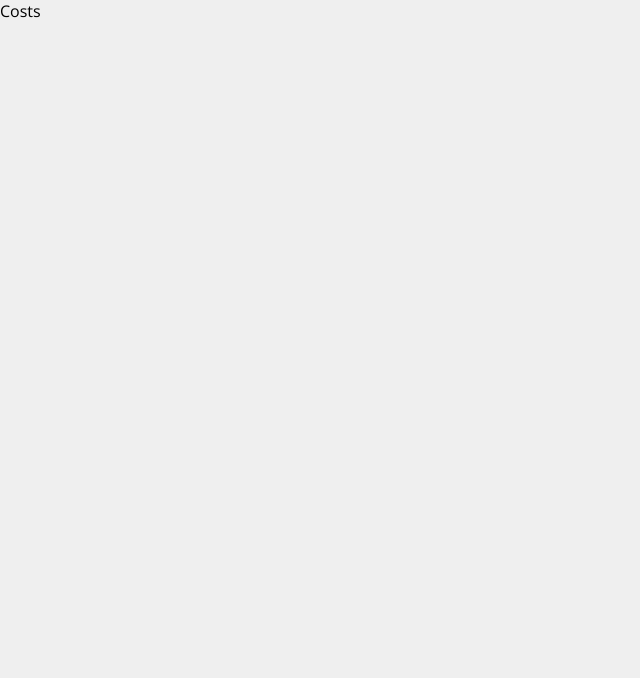
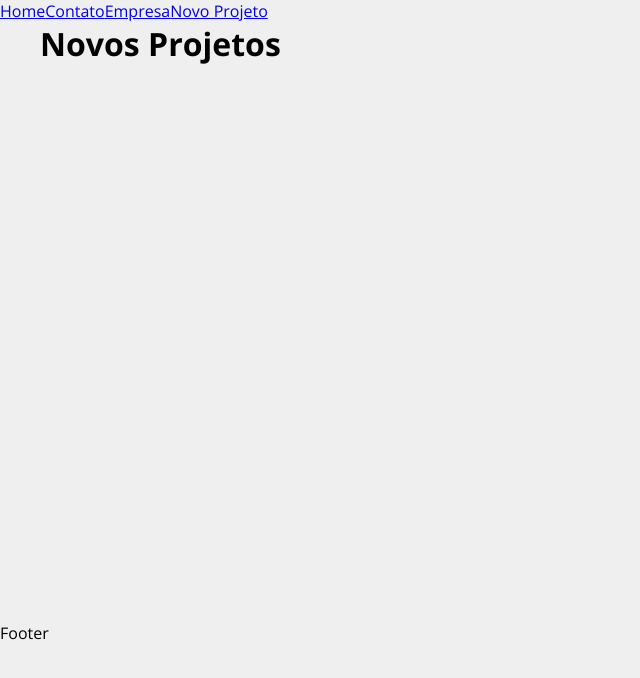
Before and after one commit to MacielDouglas/aplicativoReactCosts, a React (Create React App) app: page /newproject in a window 1280 px wide. Shown: the top 678 px of the page, without its empty margins (0-640 px from the left). Built offline with nearby package versions, Linux system fonts and the light colour scheme; the HTML template or start-up script is replaced by a standard one.

Commit message:
Terminado a estrutura inicial e css global

```diff
--- a/src/App.js
+++ b/src/App.js
@@ -1,8 +1,29 @@
+import { BrowserRouter as Router, Routes, Route, Link } from 'react-router-dom';
+import Home from './components/pages/Home';
+import Company from './components/pages/Company';
+import Contact from './components/pages/Contact';
+import NewProjects from './components/pages/NewProjects';
+import Container from './components/layout/Container';
+
 function App() {
   return (
-    <div className="App">
-      <p>Costs</p>
-    </div>
+    <Router>
+      <div>
+        <Link to="/">Home</Link>
+        <Link to="/contact">Contato</Link>
+        <Link to="/company">Empresa</Link>
+        <Link to="/newproject">Novo Projeto</Link>
+      </div>
+      <Container customClass="min-height">
+        <Routes>
+          <Route exact path="/" element={<Home />} />
+          <Route path="/company" element={<Company />} />
+          <Route path="/contact" element={<Contact />} />
+          <Route path="/newproject" element={<NewProjects />} />
+        </Routes>
+      </Container>
+      <footer>Footer</footer>
+    </Router>
   );
 }
 
--- /dev/null
+++ b/src/components/layout/Container.jsx
@@ -0,0 +1,11 @@
+import styles from './Container.module.css';
+
+function Container(props) {
+  return (
+    <div className={`${styles.container} ${styles[props.customClass]}`}>
+      {props.children}
+    </div>
+  );
+}
+
+export default Container;
--- /dev/null
+++ b/src/components/layout/Container.module.css
@@ -0,0 +1,20 @@
+.container {
+  width: 1200px;
+  display: flex;
+  justify-content: space-between;
+  margin: 0 auto;
+  flex-wrap: wrap;
+}
+
+.min-height {
+  min-height: 75%;
+}
+
+.star {
+  justify-content: flex-start;
+}
+
+.column {
+  flex-direction: column;
+  justify-content: flex-start;
+}
--- /dev/null
+++ b/src/components/pages/Company.jsx
@@ -0,0 +1,5 @@
+function Company() {
+  return <h1>Empresa</h1>;
+}
+
+export default Company;
--- /dev/null
+++ b/src/components/pages/Contact.jsx
@@ -0,0 +1,5 @@
+function Contact() {
+  return <h1>Contatos</h1>;
+}
+
+export default Contact;
--- /dev/null
+++ b/src/components/pages/Home.jsx
@@ -0,0 +1,5 @@
+function Home() {
+  return <h1>Home</h1>;
+}
+
+export default Home;
--- /dev/null
+++ b/src/components/pages/NewProjects.jsx
@@ -0,0 +1,5 @@
+function NewProjects() {
+  return <h1>Novos Projetos</h1>;
+}
+
+export default NewProjects;
```
